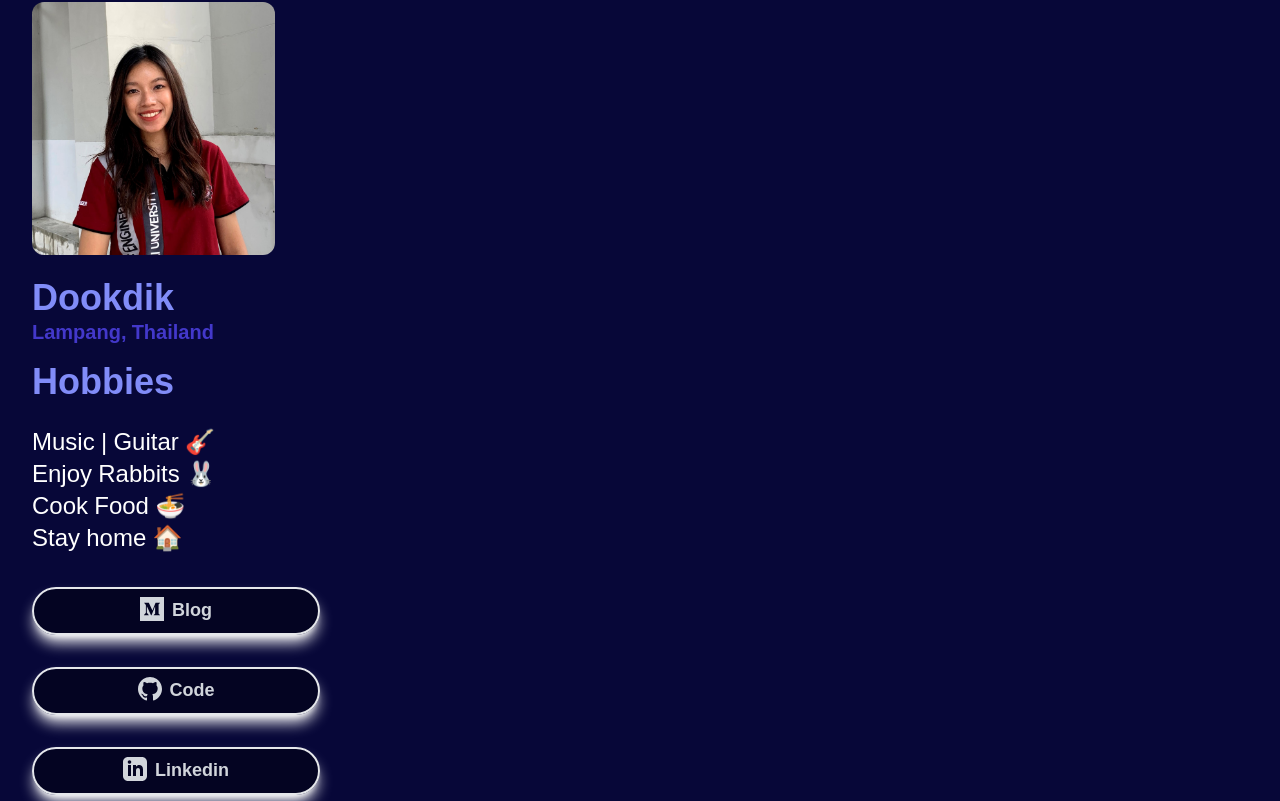
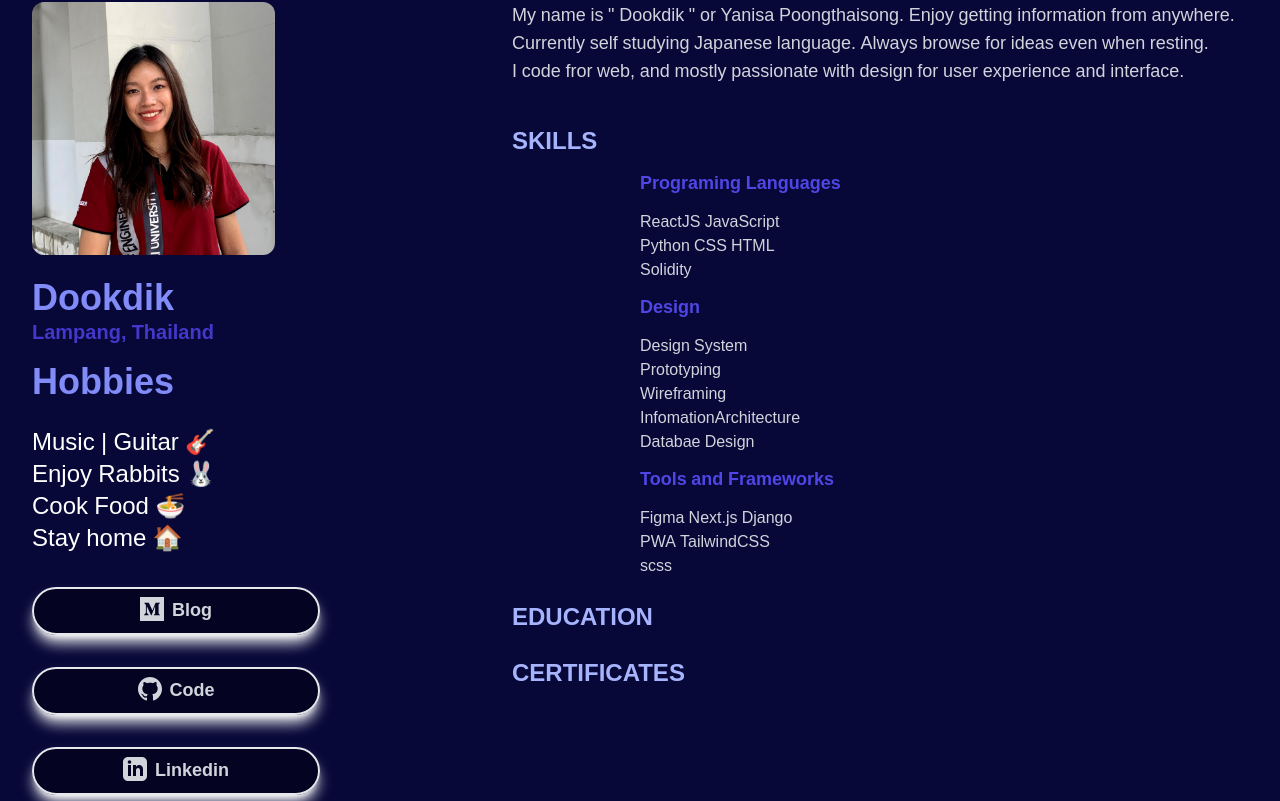
Before and after one commit to yanisapths/portfolio-v2, a Next.js app: page /about in a window 1280 px wide. Shown: the part 339-1140 px from the top of the page. Built offline with nearby package versions, Linux system fonts and the light colour scheme.

Commit message:
about 65%

```diff
--- a/components/About.js
+++ b/components/About.js
@@ -79,8 +79,36 @@ function About() {
     </div>
       </div>
     {/* Right Grid */}
-        <div>
+        <div className="mx-auto py-10 pb-40 lg:-ml-32">
+            <p className="lg:text-lg mb-10">
+                My name is " Dookdik " or Yanisa Poongthaisong.
+                Enjoy getting information from anywhere.
+                Currently self studying Japanese language.
+                Always browse for ideas even when resting.
+                <br />
+                I code fror web, and mostly passionate with design for user experience and interface.
 
+            </p>
+            {/* skills */}
+            <h2  className="lg:text-2xl text-indigo-300 font-extrabold">
+                SKILLS
+            </h2>
+            <h3 className=" lg:text-lg text-indigo-600 font-bold lg:pl-32 my-3">Programing Languages</h3>
+            <h5 className="lg:w-72 lg:pl-32">ReactJS JavaScript Python CSS HTML Solidity</h5>
+            <h3 className=" lg:text-lg text-indigo-600 font-bold lg:pl-32 my-3">Design</h3>
+            <h5  className="lg:w-72 lg:pl-32">Design System Prototyping Wireframing  InfomationArchitecture <br />Databae Design</h5>
+            <h3 className=" lg:text-lg text-indigo-600 font-bold lg:pl-32 my-3">Tools and Frameworks</h3>
+            <h5  className="lg:w-72 lg:pl-32">Figma Next.js Django  PWA TailwindCSS scss </h5>
+
+            {/* education */}
+            <h2  className="mt-6 lg:text-2xl text-indigo-300 font-extrabold ">
+                EDUCATION
+            </h2>
+
+            {/* certs */}
+            <h2  className="mt-6 lg:text-2xl text-indigo-300 font-extrabold">
+                CERTIFICATES
+            </h2>
         </div>
     </div>
   </section>
```
